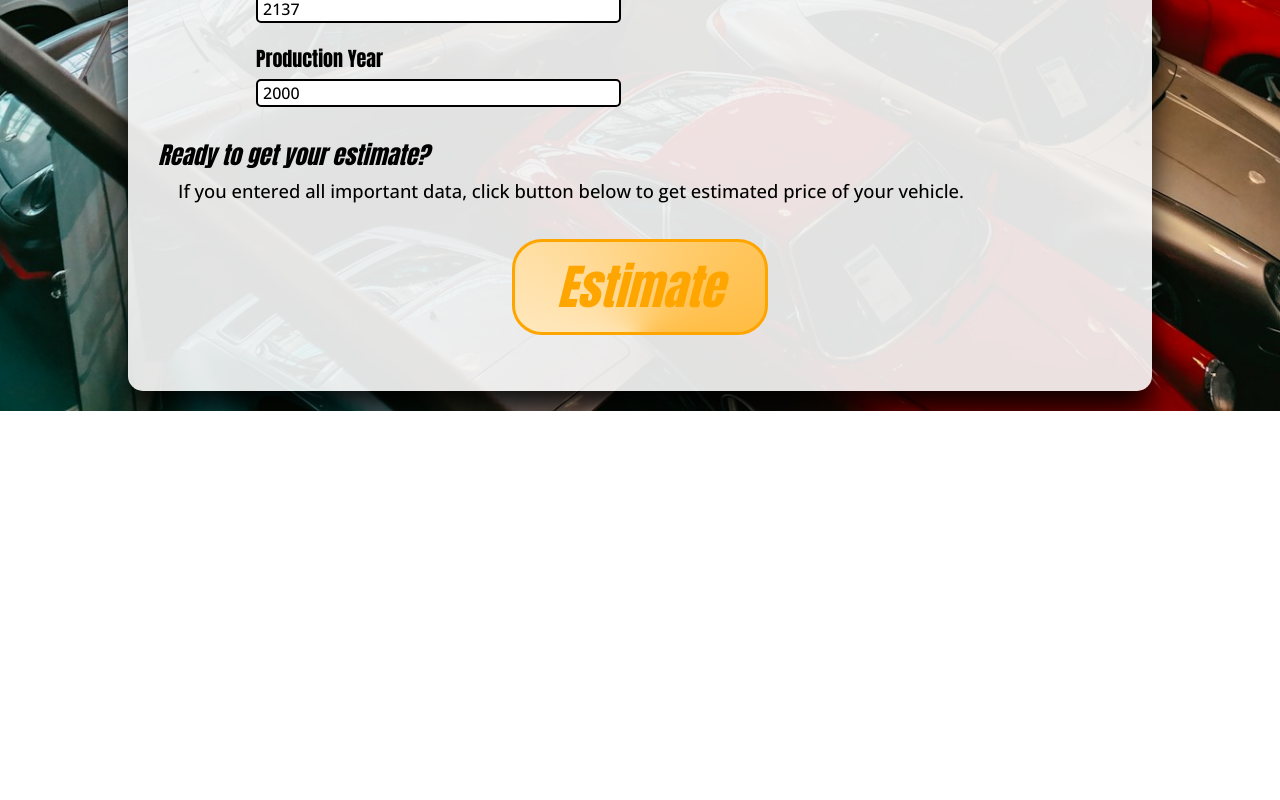
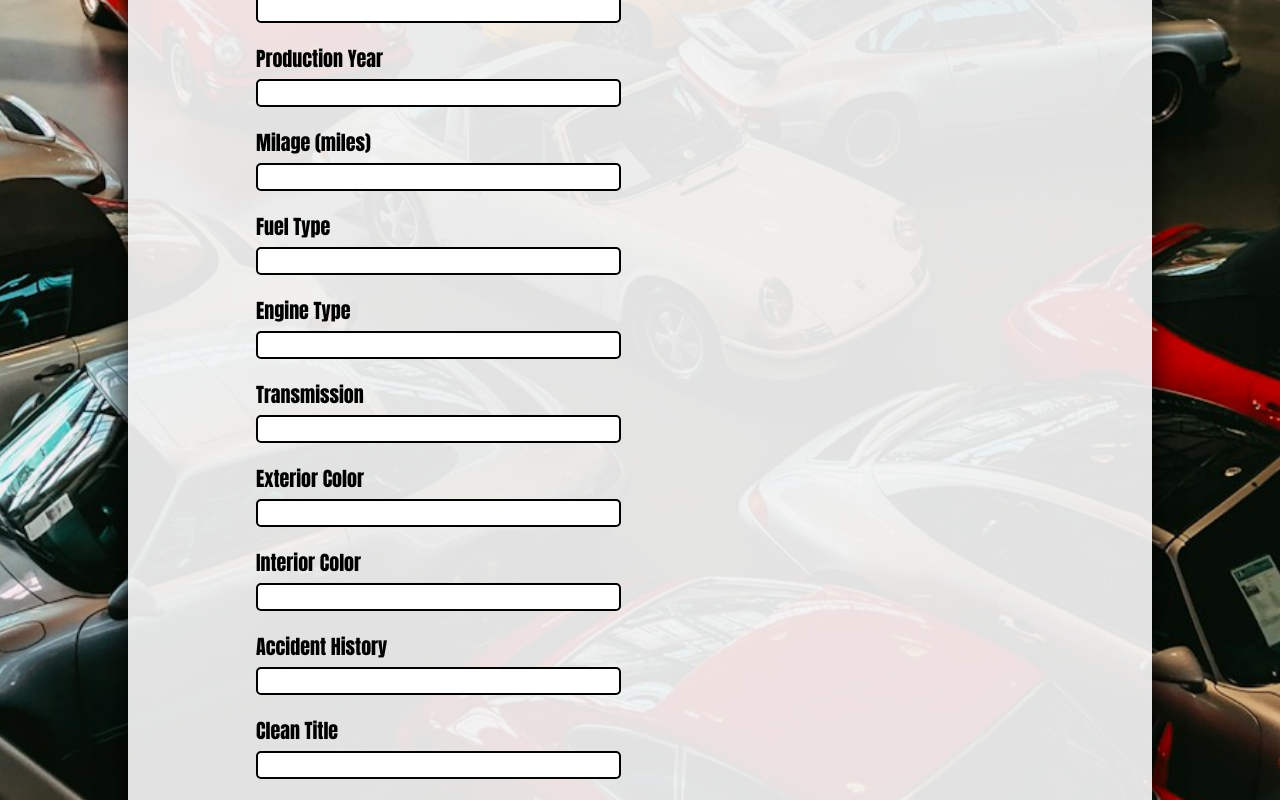
Before and after one commit to gszp1/BigData-Project, a React (Vite) app in the folder frontend/: page / in a window 1280 px wide. Shown: the part 960-1760 px from the top of the page. Before the commit the page ends 1371 px from the top, so only its background shows below. Built offline with nearby package versions, Linux system fonts and the light colour scheme; a web font is replaced by a local one.

Commit message:
Adds car characteritics fields.

```diff
--- a/frontend/src/components/PageLayout/PageLayout.jsx
+++ b/frontend/src/components/PageLayout/PageLayout.jsx
@@ -12,11 +12,20 @@ import axios from 'axios';
 const PageLayout = () => {
     const {serverInfo} = useServerInfo();
     const [carParameters, setCarParameters] = useState({
-        brand: "Opel",
-        mileage: 2137,
-        year: 2000
+        brand: "",
+        model: "",
+        modelYear: "",
+        milage: "",
+        fuelType: "",
+        engine: "",
+        transmission: "",
+        extCol: "",
+        intCol: "",
+        accident: "",
+        cleanTitle: ""
     });
-    const [carPrice, setCarPrice] = useState(2137);
+
+    const [carPrice, setCarPrice] = useState(0);
     const [showPrice, setShowPrice] = useState(false);
 
     const sendData = async () => {
@@ -35,7 +44,9 @@ const PageLayout = () => {
                     }
                 }
             );
-            console.log(response.data)
+            console.log(response.data);
+            setCarPrice(response.data.price);
+            setShowPrice(true);
         } catch (error) {
             console.error('Error sending data:', error.message);
         }
@@ -89,14 +100,62 @@ const PageLayout = () => {
                 <InputField
                     variable={carParameters}
                     setVariable={setCarParameters}
-                    labelText={"Mileage (km)"}
-                    propertyName={"mileage"}
+                    labelText={"Model"}
+                    propertyName={"model"}
                 />
                 <InputField
                     variable={carParameters}
                     setVariable={setCarParameters}
                     labelText={"Production Year"}
-                    propertyName={"year"}
+                    propertyName={"modelYear"}
+                />
+                <InputField
+                    variable={carParameters}
+                    setVariable={setCarParameters}
+                    labelText={"Milage (miles)"}
+                    propertyName={"milage"}
+                />
+                <InputField
+                    variable={carParameters}
+                    setVariable={setCarParameters}
+                    labelText={"Fuel Type"}
+                    propertyName={"fuelType"}
+                />
+                <InputField
+                    variable={carParameters}
+                    setVariable={setCarParameters}
+                    labelText={"Engine Type"}
+                    propertyName={"engine"}
+                />
+                <InputField
+                    variable={carParameters}
+                    setVariable={setCarParameters}
+                    labelText={"Transmission"}
+                    propertyName={"transmission"}
+                />
+                <InputField
+                    variable={carParameters}
+                    setVariable={setCarParameters}
+                    labelText={"Exterior Color"}
+                    propertyName={"extCol"}
+                />
+                <InputField
+                    variable={carParameters}
+                    setVariable={setCarParameters}
+                    labelText={"Interior Color"}
+                    propertyName={"intCol"}
+                />
+                <InputField
+                    variable={carParameters}
+                    setVariable={setCarParameters}
+                    labelText={"Accident History"}
+                    propertyName={"accident"}
+                />
+                <InputField
+                    variable={carParameters}
+                    setVariable={setCarParameters}
+                    labelText={"Clean Title"}
+                    propertyName={"cleanTitle"}
                 />
 
 
```
